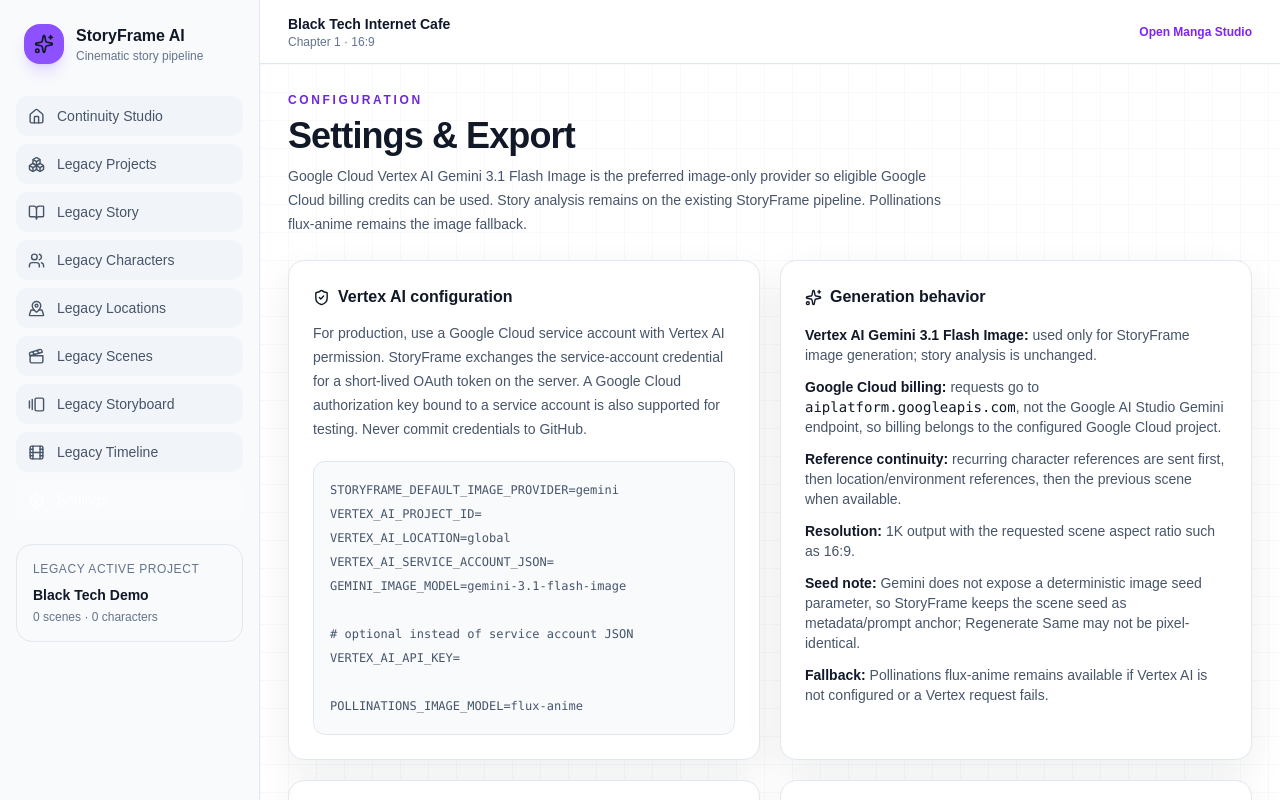
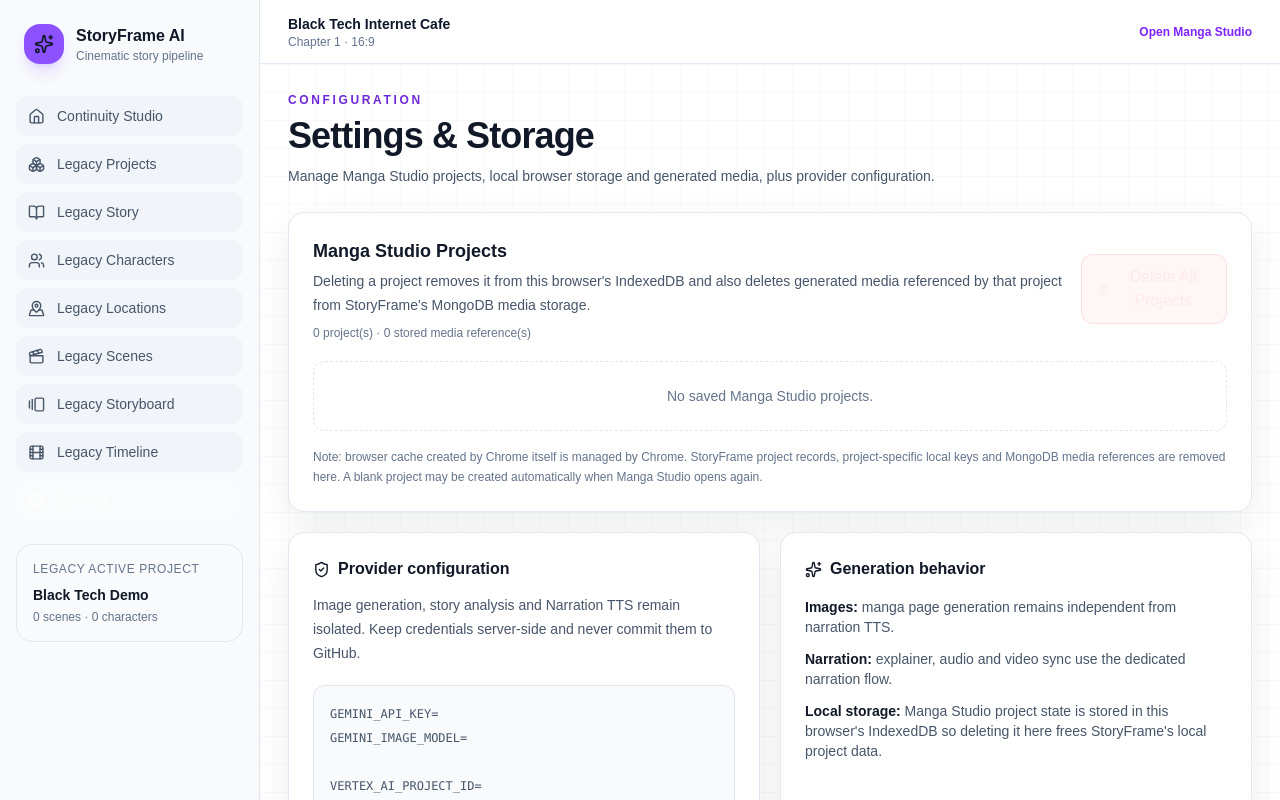
Before and after one commit to shuvinexofficial143-design/storyframe, a Next.js app: page /settings in a window 1280 px wide. Shown: the top 800 px of the page. Built offline with nearby package versions, Linux system fonts and the light colour scheme.

Commit message:
Fix narration controls and add permanent project cleanup

```diff
--- /dev/null
+++ b/app/api/media/bulk-delete/route.ts
@@ -0,0 +1,34 @@
+import {NextResponse} from "next/server";
+import {z} from "zod";
+import {mediaBucket,objectId} from "@/lib/mongodb";
+
+export const runtime="nodejs";
+export const maxDuration=300;
+
+const Input=z.object({ids:z.array(z.string().regex(/^[a-f0-9]{24}$/i)).max(1000)});
+
+export async function DELETE(request:Request){
+  try{
+    const parsed=Input.safeParse(await request.json());
+    if(!parsed.success)return NextResponse.json({error:"Invalid media deletion request"},{status:400});
+    const ids=[...new Set(parsed.data.ids)];
+    if(!ids.length)return NextResponse.json({deleted:0});
+    const bucket=await mediaBucket();
+    let deleted=0;
+    const failed:string[]=[];
+    for(const id of ids){
+      try{
+        await bucket.delete(objectId(id));
+        deleted+=1;
+      }catch(error){
+        const message=error instanceof Error?error.message:"";
+        if(/FileNotFound|not found/i.test(message)){deleted+=1;continue}
+        failed.push(id);
+      }
+    }
+    if(failed.length)return NextResponse.json({error:"Some stored media could not be deleted.",deleted,failedCount:failed.length},{status:502});
+    return NextResponse.json({deleted});
+  }catch(error){
+    return NextResponse.json({error:error instanceof Error?error.message:"Media deletion failed"},{status:502});
+  }
+}
--- a/app/settings/page.tsx
+++ b/app/settings/page.tsx
@@ -1,10 +1,91 @@
 "use client";
-import {Download,ShieldCheck,Sparkles} from "lucide-react";
+import {Download,Loader2,ShieldCheck,Sparkles,Trash2} from "lucide-react";
+import {useEffect,useMemo,useState} from "react";
 import {useProject} from "@/components/project-provider";
 import {Button,Card,PageHeading} from "@/components/ui";
+import {clearAllStudioProjects,clearProjectLocalKeys,deleteStudioProject,loadStudioState} from "@/lib/continuity/storage";
+import type {MangaProject,MangaStudioState} from "@/lib/continuity/project-types";
+
+function storedMediaIds(value:unknown){
+  const ids=new Set<string>();
+  const visit=(input:unknown)=>{
+    if(typeof input==="string"){
+      const matches=input.matchAll(/\/api\/media\/([a-f0-9]{24})/gi);
+      for(const match of matches)ids.add(match[1]);
+      return;
+    }
+    if(Array.isArray(input)){input.forEach(visit);return}
+    if(input&&typeof input==="object")Object.values(input as Record<string,unknown>).forEach(visit);
+  };
+  visit(value);
+  return [...ids];
+}
+
+function approximateProjectSize(project:MangaProject){
+  try{
+    const bytes=new Blob([JSON.stringify(project)]).size;
+    if(bytes<1024)return bytes+" B";
+    if(bytes<1024*1024)return (bytes/1024).toFixed(1)+" KB";
+    return (bytes/1024/1024).toFixed(1)+" MB";
+  }catch{return "Unknown"}
+}
 
 export default function Settings(){
   const {project}=useProject();
+  const [studio,setStudio]=useState<MangaStudioState|null>(null);
+  const [loading,setLoading]=useState(true);
+  const [deleting,setDeleting]=useState("");
+  const [notice,setNotice]=useState("");
+  const [error,setError]=useState("");
+
+  const refresh=async()=>{
+    setLoading(true);
+    try{setStudio(await loadStudioState())}
+    finally{setLoading(false)}
+  };
+
+  useEffect(()=>{void refresh()},[]);
+  const mangaProjects=studio?.projects||[];
+  const totalMedia=useMemo(()=>mangaProjects.reduce((sum,item)=>sum+storedMediaIds(item).length,0),[mangaProjects]);
+
+  const deleteRemoteMedia=async(target:MangaProject|MangaProject[])=>{
+    const ids=storedMediaIds(target);
+    if(!ids.length)return 0;
+    const response=await fetch("/api/media/bulk-delete",{method:"DELETE",headers:{"Content-Type":"application/json"},body:JSON.stringify({ids})});
+    const data=await response.json().catch(()=>({})) as {deleted?:number;error?:string};
+    if(!response.ok)throw new Error(data.error||"Stored image deletion failed.");
+    return data.deleted||0;
+  };
+
+  const removeProject=async(target:MangaProject)=>{
+    if(!confirm(`Delete "${target.name}" permanently? Its local project data and stored generated media will be removed.`))return;
+    setDeleting(target.id);setError("");setNotice("");
+    try{
+      const mediaDeleted=await deleteRemoteMedia(target);
+      clearProjectLocalKeys(target);
+      const next=await deleteStudioProject(target.id);
+      setStudio(next);
+      window.dispatchEvent(new CustomEvent("storyframe:manga-projects-updated",{detail:{state:next}}));
+      setNotice(`"${target.name}" deleted permanently. ${mediaDeleted} stored media file(s) removed.`);
+    }catch(reason){setError(reason instanceof Error?reason.message:"Project deletion failed.")}
+    finally{setDeleting("")}
+  };
+
+  const removeAll=async()=>{
+    if(!mangaProjects.length)return;
+    if(!confirm(`Delete ALL ${mangaProjects.length} Manga Studio projects permanently? This cannot be undone.`))return;
+    setDeleting("all");setError("");setNotice("");
+    try{
+      const mediaDeleted=await deleteRemoteMedia(mangaProjects);
+      mangaProjects.forEach(clearProjectLocalKeys);
+      await clearAllStudioProjects();
+      setStudio(null);
+      window.dispatchEvent(new CustomEvent("storyframe:manga-projects-updated",{detail:{state:null}}));
+      setNotice(`All Manga Studio projects deleted. ${mediaDeleted} stored media file(s) removed. A fresh empty project will be created when you return to Manga Studio.`);
+    }catch(reason){setError(reason instanceof Error?reason.message:"Delete all failed.")}
+    finally{setDeleting("")}
+  };
+
   const download=()=>{
     const blob=new Blob([JSON.stringify(project,null,2)],{type:"application/json"});
     const url=URL.createObjectURL(blob);
@@ -16,21 +97,46 @@
   };
 
   return <>
-    <PageHeading eyebrow="Configuration" title="Settings & Export" description="Google Cloud Vertex AI Gemini 3.1 Flash Image is the preferred image-only provider so eligible Google Cloud billing credits can be used. Story analysis remains on the existing StoryFrame pipeline. Pollinations flux-anime remains the image fallback."/>
+    <PageHeading eyebrow="Configuration" title="Settings & Storage" description="Manage Manga Studio projects, local browser storage and generated media, plus provider configuration."/>
+    {error&&<div className="mb-5 rounded-2xl border border-red-500/20 bg-red-500/10 p-4 text-sm font-semibold text-red-200">{error}</div>}
+    {notice&&<div className="mb-5 rounded-2xl border border-emerald-500/20 bg-emerald-500/10 p-4 text-sm font-semibold text-emerald-200">{notice}</div>}
+
+    <Card className="mb-5 p-6">
+      <div className="flex flex-col gap-3 sm:flex-row sm:items-center sm:justify-between">
+        <div>
+          <div className="text-lg font-black">Manga Studio Projects</div>
+          <p className="mt-1 text-sm leading-6 text-zinc-400">Deleting a project removes it from this browser&apos;s IndexedDB and also deletes generated media referenced by that project from StoryFrame&apos;s MongoDB media storage.</p>
+          <div className="mt-2 text-xs text-zinc-500">{mangaProjects.length} project(s) · {totalMedia} stored media reference(s)</div>
+        </div>
+        <button disabled={!!deleting||!mangaProjects.length} onClick={()=>void removeAll()} className="inline-flex items-center justify-center gap-2 rounded-xl border border-red-500/30 bg-red-500/10 px-4 py-2.5 text-sm font-bold text-red-200 disabled:opacity-40"><Trash2 size={15}/>{deleting==="all"?"Deleting…":"Delete All Projects"}</button>
+      </div>
+
+      <div className="mt-5 space-y-3">
+        {loading?<div className="flex items-center gap-2 text-sm text-zinc-500"><Loader2 className="animate-spin" size={15}/> Loading projects…</div>:mangaProjects.length?mangaProjects.map((item)=>{
+          const mediaCount=storedMediaIds(item).length;
+          return <div key={item.id} className="flex flex-col gap-3 rounded-xl border border-white/8 bg-black/20 p-4 sm:flex-row sm:items-center sm:justify-between">
+            <div className="min-w-0"><div className="truncate font-bold">{item.name}</div><div className="mt-1 text-xs text-zinc-500">{item.chapters.length} chapter(s) · approx local JSON {approximateProjectSize(item)} · {mediaCount} remote media file(s)</div></div>
+            <button disabled={!!deleting} onClick={()=>void removeProject(item)} className="inline-flex shrink-0 items-center justify-center gap-2 rounded-lg border border-red-500/30 px-3 py-2 text-xs font-bold text-red-300 disabled:opacity-40">{deleting===item.id?<Loader2 className="animate-spin" size={13}/>:<Trash2 size={13}/>} Delete Permanently</button>
+          </div>;
+        }):<div className="rounded-xl border border-dashed border-white/10 p-6 text-center text-sm text-zinc-500">No saved Manga Studio projects.</div>}
+      </div>
+      <p className="mt-4 text-xs leading-5 text-zinc-500">Note: browser cache created by Chrome itself is managed by Chrome. StoryFrame project records, project-specific local keys and MongoDB media references are removed here. A blank project may be created automatically when Manga Studio opens again.</p>
+    </Card>
+
     <div className="grid gap-5 lg:grid-cols-2">
       <Card className="p-6">
-        <div className="flex items-center gap-2 font-bold"><ShieldCheck size={17}/> Vertex AI configuration</div>
-        <p className="mt-3 text-sm leading-6 text-zinc-400">For production, use a Google Cloud service account with Vertex AI permission. StoryFrame exchanges the service-account credential for a short-lived OAuth token on the server. A Google Cloud authorization key bound to a service account is also supported for testing. Never commit credentials to GitHub.</p>
-        <div className="mt-5 rounded-xl border border-white/8 bg-black/20 p-4 font-mono text-xs leading-6 text-zinc-400">STORYFRAME_DEFAULT_IMAGE_PROVIDER=gemini<br/>VERTEX_AI_PROJECT_ID=<br/>VERTEX_AI_LOCATION=global<br/>VERTEX_AI_SERVICE_ACCOUNT_JSON=<br/>GEMINI_IMAGE_MODEL=gemini-3.1-flash-image<br/><br/># optional instead of service account JSON<br/>VERTEX_AI_API_KEY=<br/><br/>POLLINATIONS_IMAGE_MODEL=flux-anime</div>
+        <div className="flex items-center gap-2 font-bold"><ShieldCheck size={17}/> Provider configuration</div>
+        <p className="mt-3 text-sm leading-6 text-zinc-400">Image generation, story analysis and Narration TTS remain isolated. Keep credentials server-side and never commit them to GitHub.</p>
+        <div className="mt-5 rounded-xl border border-white/8 bg-black/20 p-4 font-mono text-xs leading-6 text-zinc-400">GEMINI_API_KEY=<br/>GEMINI_IMAGE_MODEL=<br/><br/>VERTEX_AI_PROJECT_ID=<br/>GEMINI_STORY_MODEL=<br/><br/>NARRATION_TTS_SERVICE_ACCOUNT_JSON=<br/>NARRATION_TTS_MODEL=gemini-3.1-flash-tts-preview</div>
       </Card>
       <Card className="p-6">
         <div className="flex items-center gap-2 font-bold"><Sparkles size={17}/> Generation behavior</div>
-        <div className="mt-4 space-y-3 text-sm text-zinc-400"><p><strong className="text-zinc-200">Vertex AI Gemini 3.1 Flash Image:</strong> used only for StoryFrame image generation; story analysis is unchanged.</p><p><strong className="text-zinc-200">Google Cloud billing:</strong> requests go to <code className="text-zinc-300">aiplatform.googleapis.com</code>, not the Google AI Studio Gemini endpoint, so billing belongs to the configured Google Cloud project.</p><p><strong className="text-zinc-200">Reference continuity:</strong> recurring character references are sent first, then location/environment references, then the previous scene when available.</p><p><strong className="text-zinc-200">Resolution:</strong> 1K output with the requested scene aspect ratio such as 16:9.</p><p><strong className="text-zinc-200">Seed note:</strong> Gemini does not expose a deterministic image seed parameter, so StoryFrame keeps the scene seed as metadata/prompt anchor; Regenerate Same may not be pixel-identical.</p><p><strong className="text-zinc-200">Fallback:</strong> Pollinations flux-anime remains available if Vertex AI is not configured or a Vertex request fails.</p></div>
+        <div className="mt-4 space-y-3 text-sm text-zinc-400"><p><strong className="text-zinc-200">Images:</strong> manga page generation remains independent from narration TTS.</p><p><strong className="text-zinc-200">Narration:</strong> explainer, audio and video sync use the dedicated narration flow.</p><p><strong className="text-zinc-200">Local storage:</strong> Manga Studio project state is stored in this browser&apos;s IndexedDB so deleting it here frees StoryFrame&apos;s local project data.</p></div>
       </Card>
       <Card className="p-6">
-        <div className="font-bold">Project export</div>
-        <p className="mt-3 text-sm leading-6 text-zinc-400">Export story, cast, locations, prompts, seeds, providers, model names and timeline metadata.</p>
-        <Button className="mt-5" onClick={download}><Download size={16}/> Export project JSON</Button>
+        <div className="font-bold">Legacy project export</div>
+        <p className="mt-3 text-sm leading-6 text-zinc-400">Export the older legacy workspace project JSON.</p>
+        <Button className="mt-5" onClick={download}><Download size={16}/> Export legacy project JSON</Button>
       </Card>
       <Card className="p-6"><div className="text-sm font-bold">Content rights notice</div><p className="mt-2 text-sm leading-6 text-zinc-500">Only upload or generate from stories you own, are licensed to use, or are otherwise legally permitted to transform.</p></Card>
     </div>
```
Also changed, not shown: components/manga-page-production-studio.tsx (+22 -4 lines), lib/continuity/storage.ts (+42 -0 lines).
